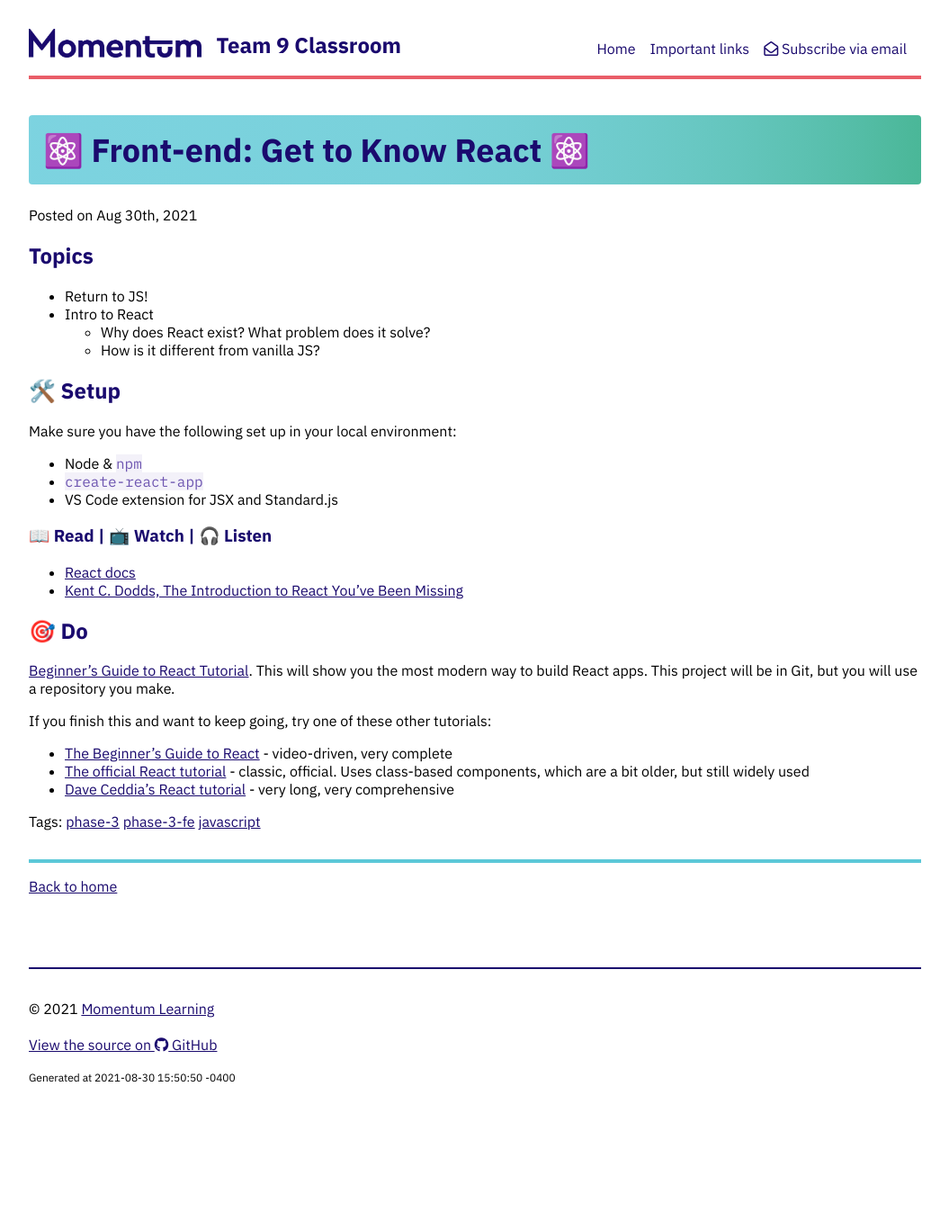
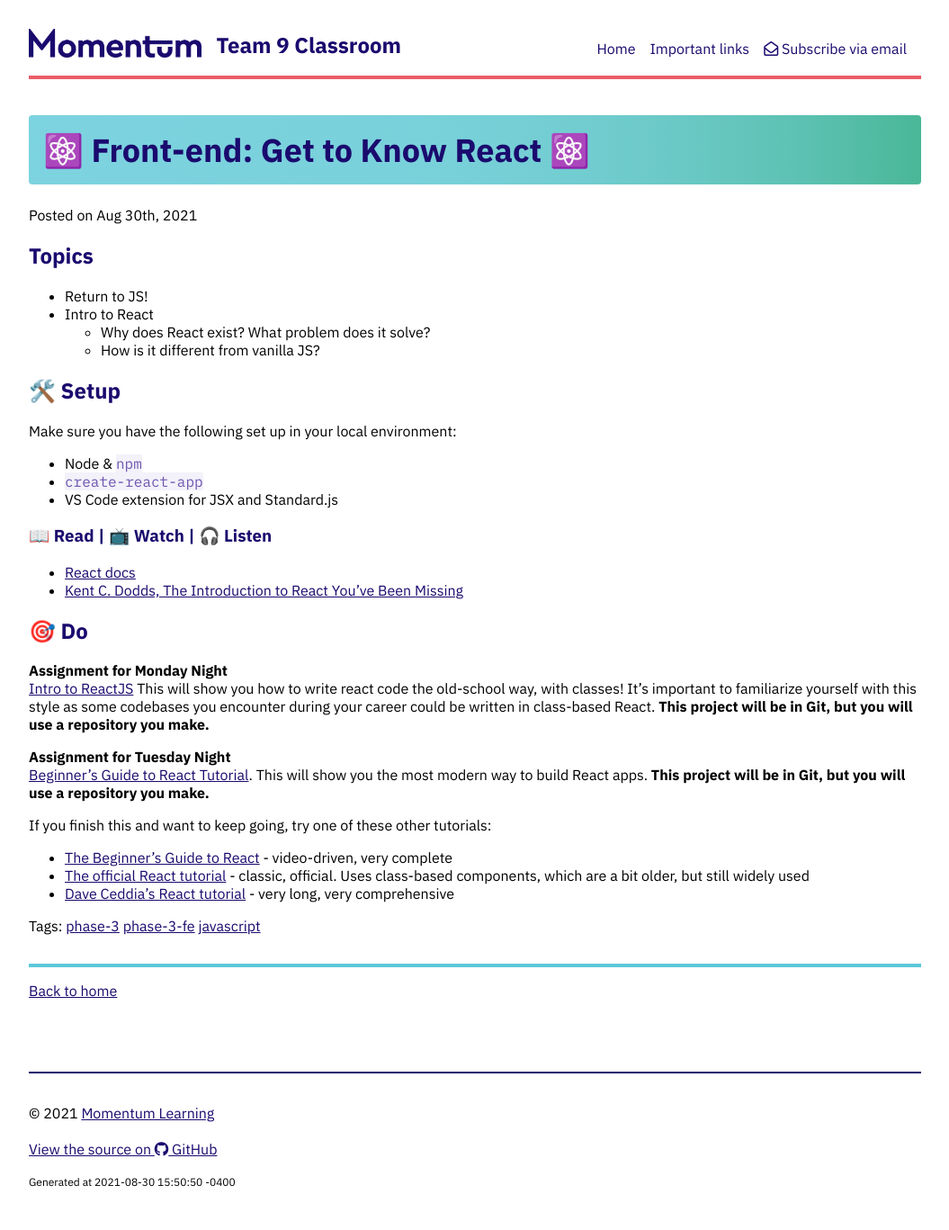
Before and after one commit to Momentum-Team-9/momentum-team-9.github.io, a Jekyll site: the page built from _posts/2021-08-30-fe-intro-react.md, in a window 1280 px wide. Shown: the whole page at 90% size, without its empty margins (112-1167 px from the left). Built offline with Jekyll 4.4.1, drawn with Linux system fonts in a browser that asks for light colours; nearby versions of some CDN libraries; before the commit the page ends 1251 px from its top, so only the background shows below that.

Commit message:
Update FE assignment for today and tomorrow

```diff
--- a/_posts/2021-08-30-fe-intro-react.md
+++ b/_posts/2021-08-30-fe-intro-react.md
@@ -26,7 +26,11 @@ Make sure you have the following set up in your local environment:
 
 ## 🎯 Do
 
-[Beginner's Guide to React Tutorial](https://welearncode.com/beginners-guide-react-2020/). This will show you the most modern way to build React apps. This project will be in Git, but you will use a repository you make.
+**Assignment for Monday Night**<br>
+[Intro to ReactJS](https://reactjs.org/tutorial/tutorial.html) This will show you how to write react code the old-school way, with classes! It's important to familiarize yourself with this style as some codebases you encounter during your career could be written in class-based React. **This project will be in Git, but you will use a repository you make.**
+
+**Assignment for Tuesday Night**<br>
+[Beginner's Guide to React Tutorial](https://welearncode.com/beginners-guide-react-2020/). This will show you the most modern way to build React apps. **This project will be in Git, but you will use a repository you make.**
 
 If you finish this and want to keep going, try one of these other tutorials:
 
```
